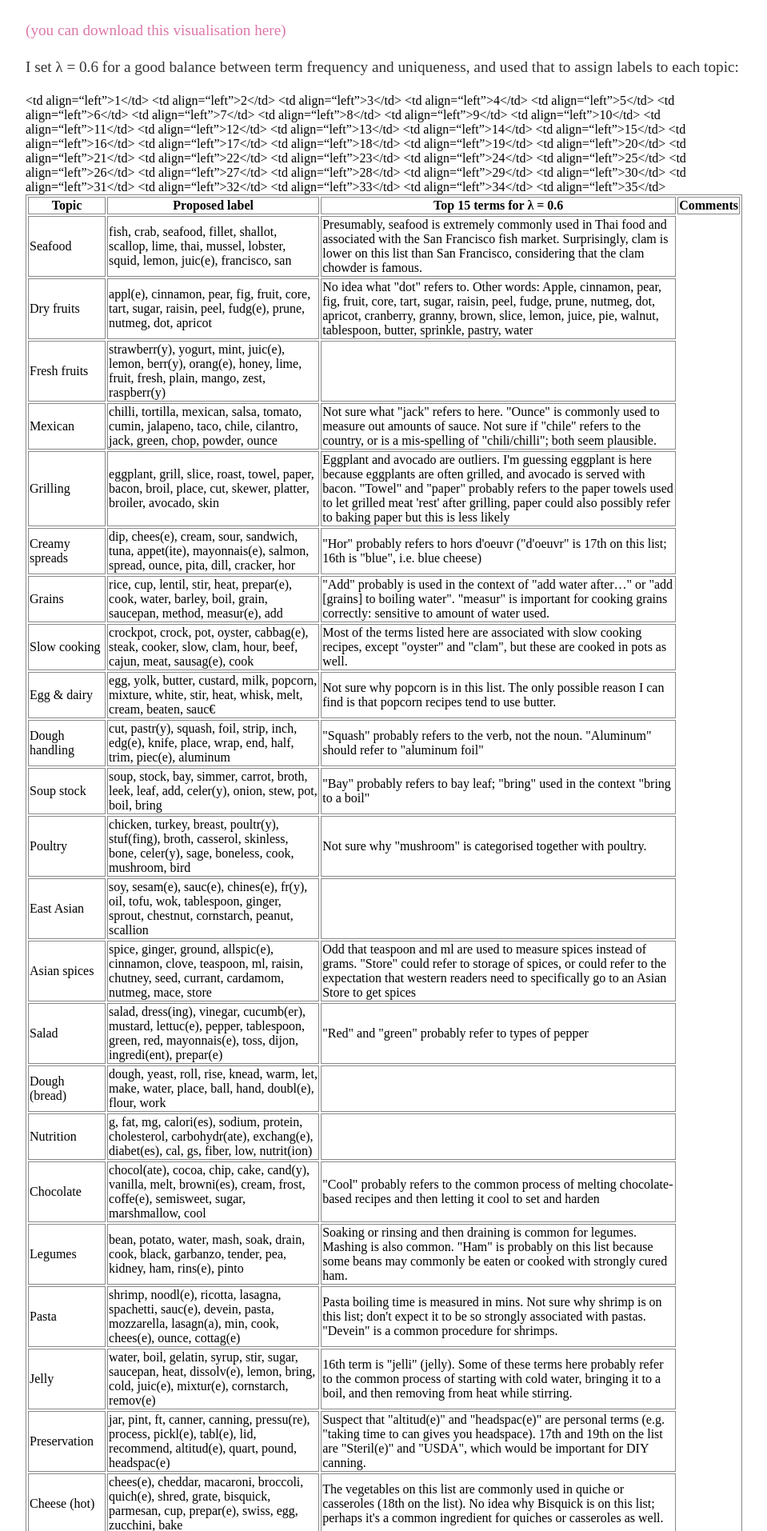
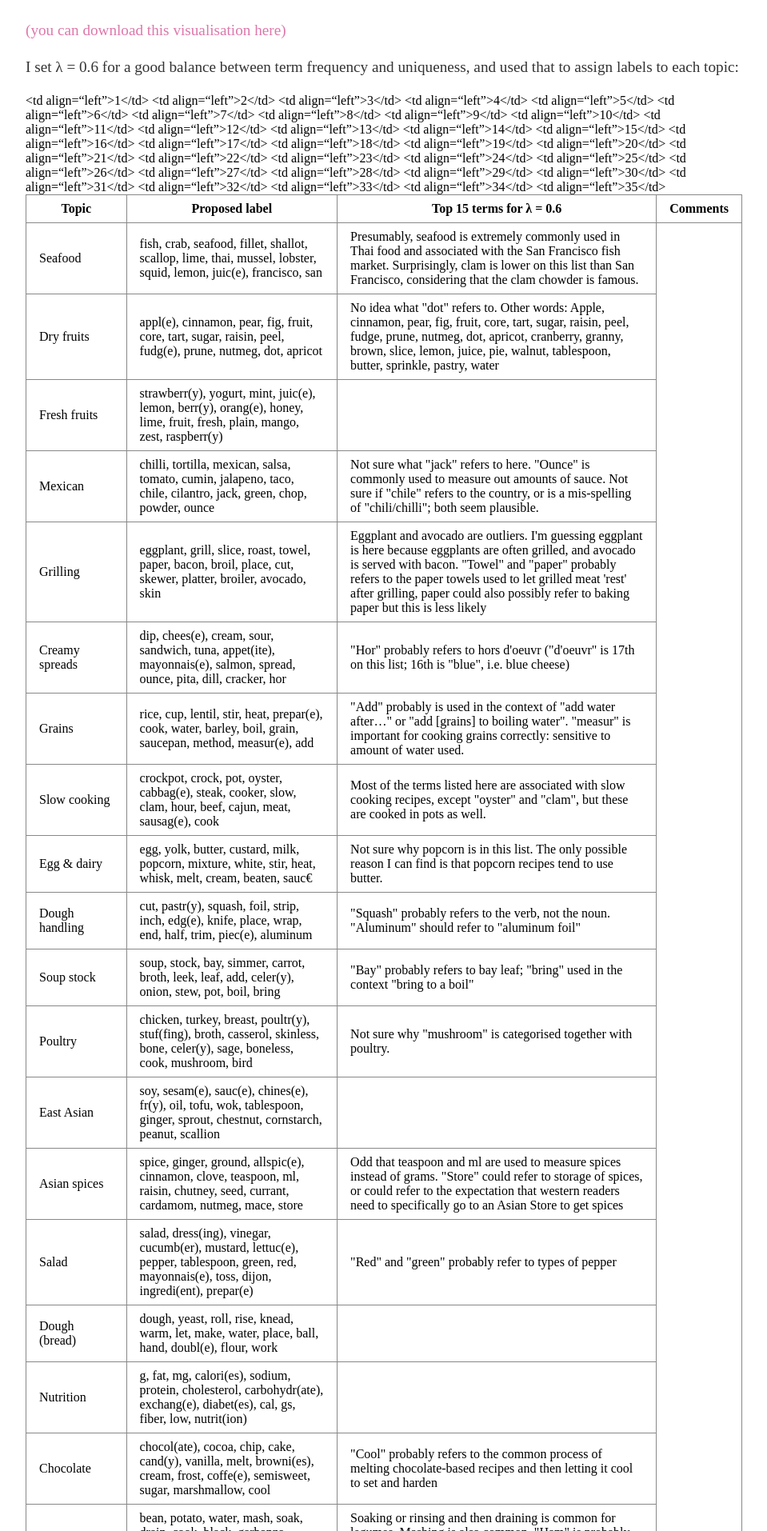
Before and after one commit to not-even-wong/not-even-wong.github.io, a Jekyll site: the page built from _posts/2019-11-12-analysing-similarities-between-recipes-with-topic-modeling.md, in a window 1280 px wide. Shown: the part 2601-4515 px from the top of the page at 80% size, without its empty margins (160-1119 px from the left). Built offline with Jekyll 4.4.1, drawn with Linux system fonts in a browser that asks for light colours.

Commit message:
Update main.css

```diff
--- a/css/main.css
+++ b/css/main.css
@@ -23,6 +23,13 @@ nav ul li, footer ul li {
 table, th, td {
   border: 1px solid #888;
 }
+
+.tableFixHead          { overflow-y: auto; height: 100px; }
+.tableFixHead thead th { position: sticky; top: 0; }
+
+table  { border-collapse: collapse; width: 100%; }
+th, td { padding: 8px 16px; }
+
 a {
     text-decoration: none;
     color: #dd77aa;
```
